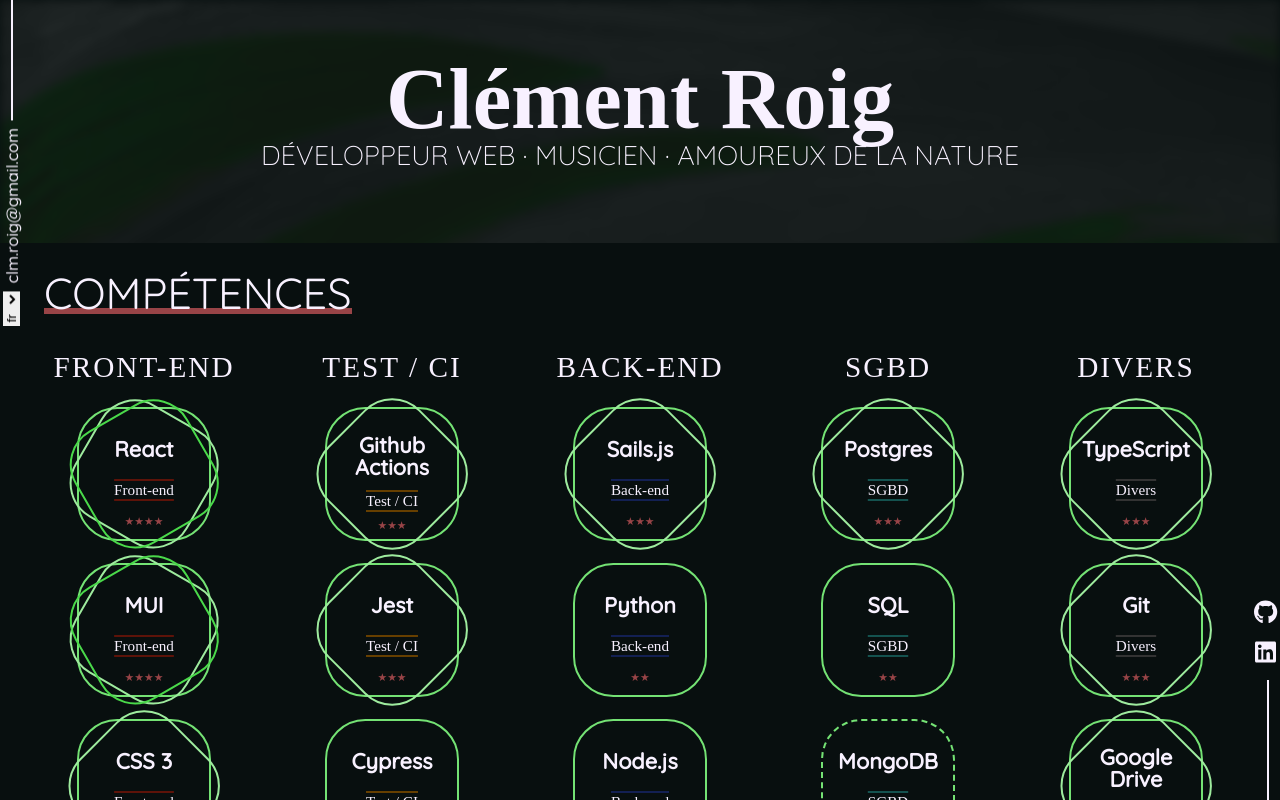
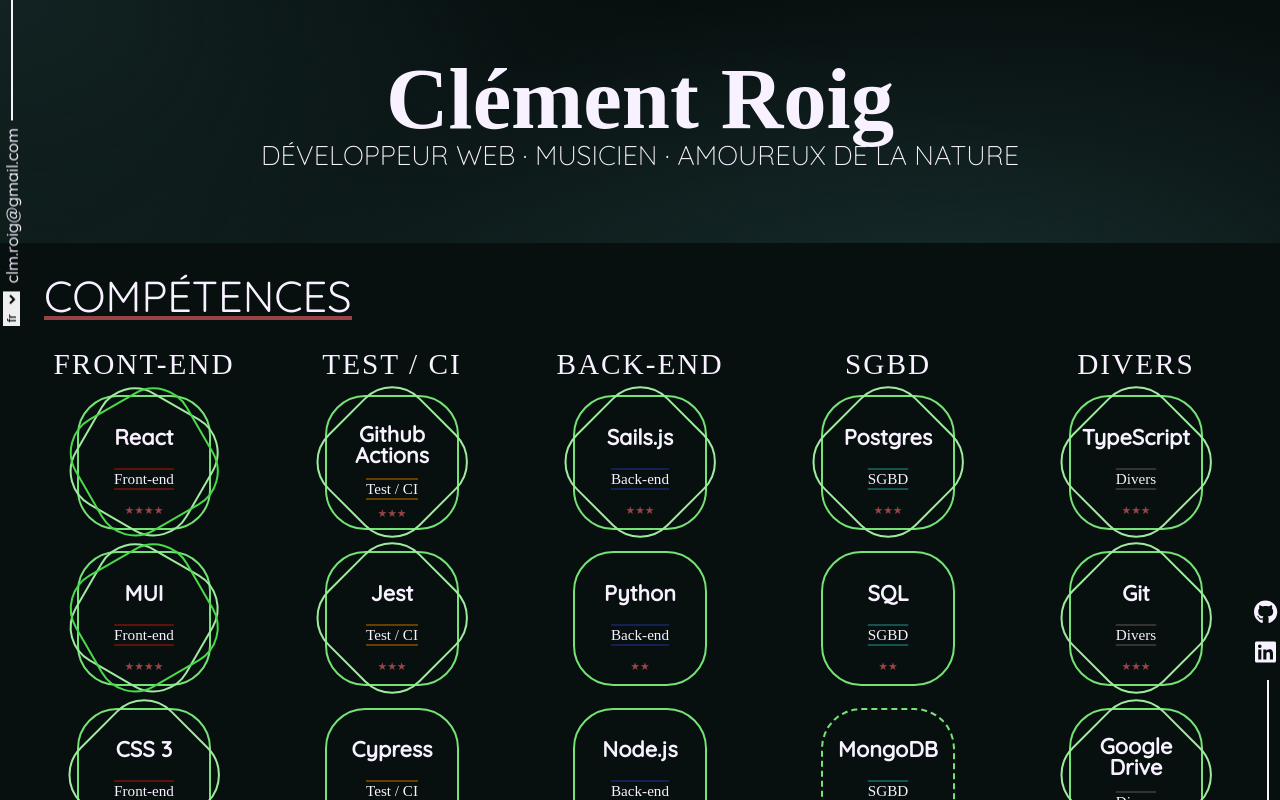
Before and after one commit to Clm-Roig/clm-roig.github.io, a Vue app: page / in a window 1280 px wide. Shown: the top 800 px of the page. Built offline with nearby package versions, Linux system fonts and the light colour scheme; a web font is replaced by a local one.

Commit message:
Remove texture background, minor css tweaks

```diff
--- a/src/assets/styles/typography.scss
+++ b/src/assets/styles/typography.scss
@@ -5,6 +5,14 @@ html {
 body {
   font-family: "Quicksand", "Droid Sans", "Helvetica Neue", sans-serif;
   font-weight: 300;
+}
+
+h1,
+h2,
+h3,
+h4,
+h5 {
+  line-height: 1em;
 }
 
 h1 {
@@ -18,16 +26,16 @@ h2 {
   font-weight: 400;
   font-size: 2rem;
   margin-left: 16px;
-  margin-bottom: 16px;
+  margin-bottom: 32px;
   text-transform: uppercase;
   width: fit-content;
   transform-style: preserve-3d;
   &::before {
     background-color: $secondary-color;
-    bottom: 14px;
+    bottom: -0.1rem;
     content: "";
     display: block;
-    height: 0.3rem;
+    height: 0.2rem;
     left: 0;
     opacity: 1;
     position: absolute;
--- a/src/components/AppLayout.vue
+++ b/src/components/AppLayout.vue
@@ -83,17 +83,29 @@
 }
 
 .texture-bg {
-  background: url("@/assets/images/texture_green_silver.jpg");
+  background: radial-gradient(
+      at 0% 0%,
+      lighten($background-color, 6%) 0,
+      transparent 30%
+    ),
+    radial-gradient(
+      at 75% 40%,
+      lighten($background-color, 9%) 0,
+      transparent 50%
+    ),
+    radial-gradient(
+      at 0% 80%,
+      lighten($background-color, 8%) 0,
+      transparent 80%
+    );
   background-attachment: fixed;
-  filter: blur(5px) brightness(110%);
   height: 100vh;
-  opacity: 0.1;
   position: fixed;
   width: 100vw;
 }
 
 .footer {
-  padding: 16px 0;
+  padding: 32px 0;
   text-align: center;
   &__caption {
     font-size: 80%;
--- a/src/views/HomeView.vue
+++ b/src/views/HomeView.vue
@@ -52,7 +52,7 @@ import AboutView from "./AboutView.vue";
 }
 
 section {
-  padding: 16px $sidebar-width;
+  padding: 32px $sidebar-width;
 }
 .section--bg-dark {
   background-color: $black;
```
